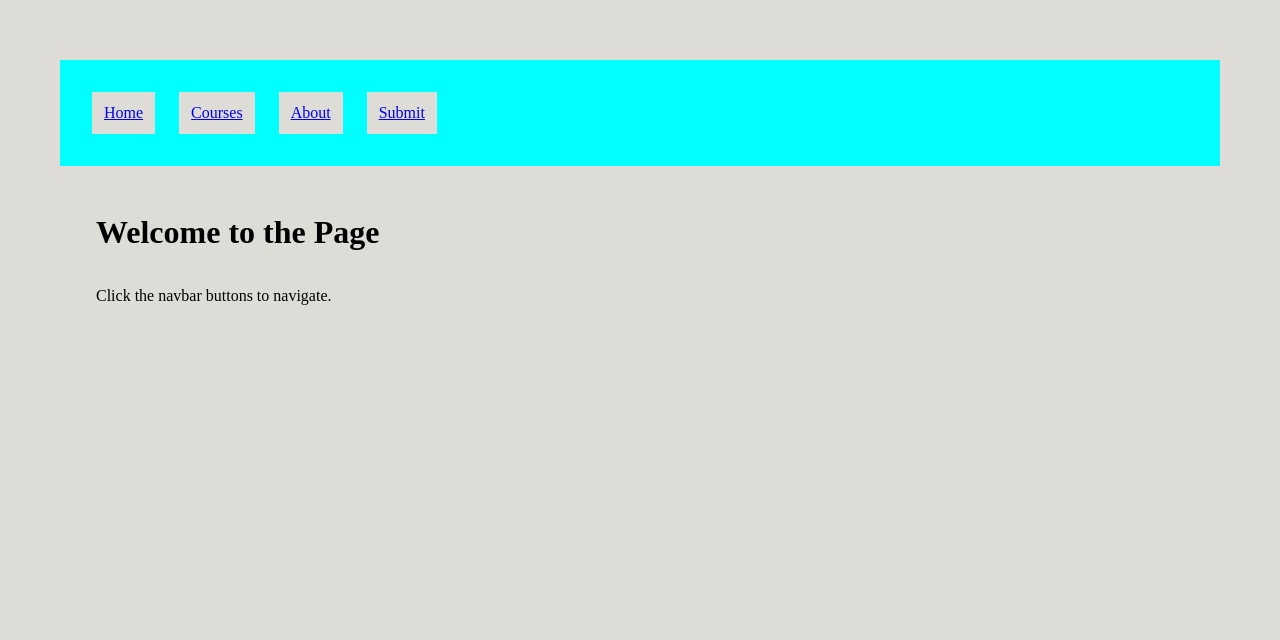
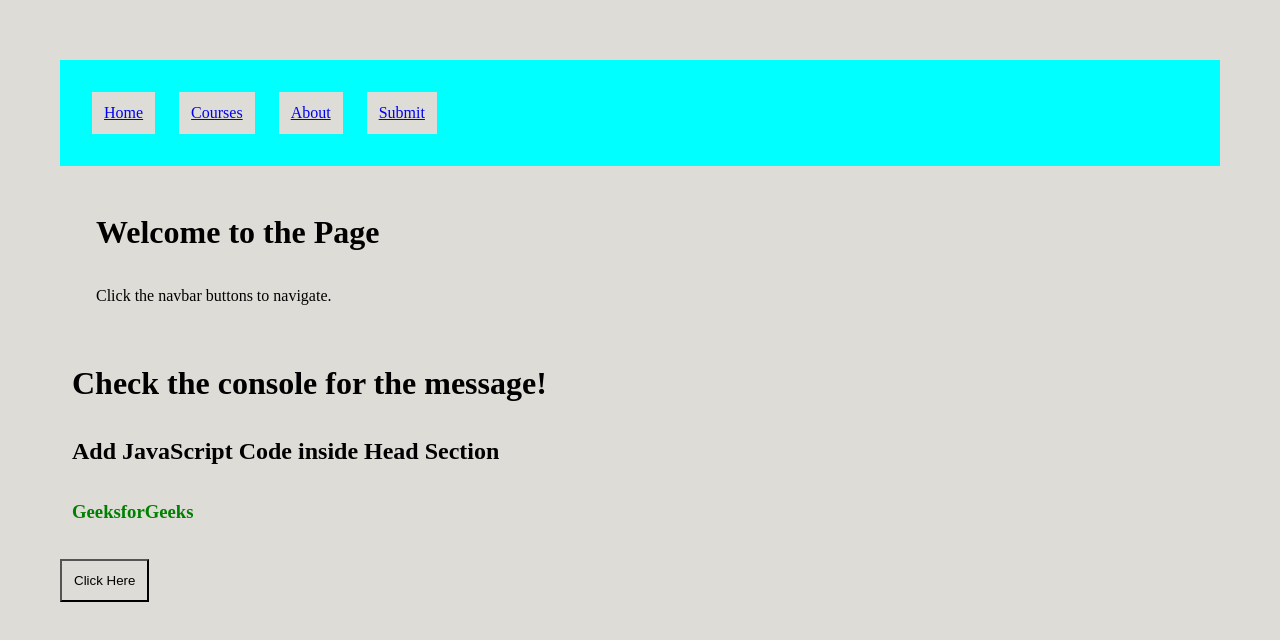
Before and after one commit to Sagarchhikara/Personal-code-practice, a plain HTML site: page fee-practice/lec1.html in a window 1280 px wide. Drawn offline with Linux system fonts and the light colour scheme.

Commit message:
Update lec1.html

```diff
--- a/fee-practice/lec1.html
+++ b/fee-practice/lec1.html
@@ -6,7 +6,12 @@
     <meta name="viewport" content="width=device-width, initial-scale=1">
     <link rel="stylesheet" href="style.css">
     <title>Simple Navbar Page</title>
-
+    <script>
+        function myFun() {
+            document.getElementById("demo")
+                .innerHTML = "Content changed!";
+        }
+    </script>
 </head>
 
 <body>
@@ -24,7 +29,21 @@
         <h1>Welcome to the Page</h1>
         <p>Click the navbar buttons to navigate.</p>
     </div>
-
+    <h1>Check the console for the message!</h1>
+    <script>
+        // This is our first JavaScript program
+        console.log("Hello,Sagar Chhikara ");
+    </script>
+    <h2>
+        Add JavaScript Code
+        inside Head Section
+    </h2>
+    <h3 id="demo" style="color:green;">
+        GeeksforGeeks
+    </h3>
+    <button type="button" onclick="myFun()">
+        Click Here
+    </button>
 </body>
 
 </html>
```
